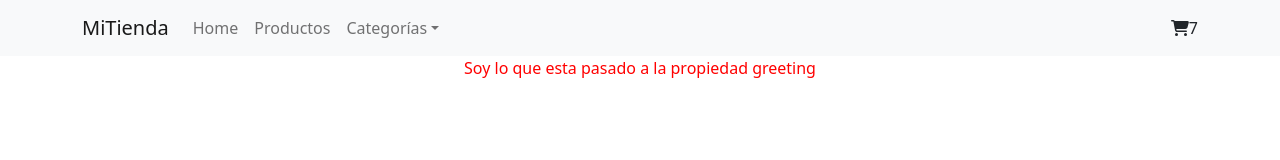
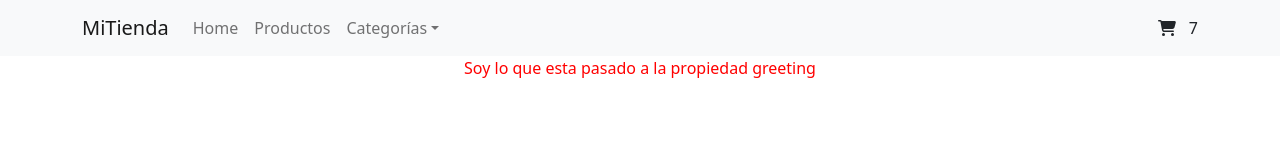
Before and after one commit to miguelorestecoding/proyectofinalreact, a React (Create React App) app: page / in a window 1280 px wide. Shown: the top 160 px of the page. Built offline with nearby package versions, Linux system fonts and the light colour scheme.

Commit message:
alineacion de CartWidget

```diff
--- a/src/components/CartWidget.jsx
+++ b/src/components/CartWidget.jsx
@@ -4,7 +4,14 @@ import { faCartShopping } from "@fortawesome/free-solid-svg-icons";
 
 const CartWidget = () => {
   return (
-    <div>
+    <div
+      style={{
+        display: "flex",
+        justifyContent: "space-between",
+        alignItems: "center",
+        width: "40px",
+      }}
+    >
       <FontAwesomeIcon icon={faCartShopping} />
       <span>7</span>
     </div>
```
